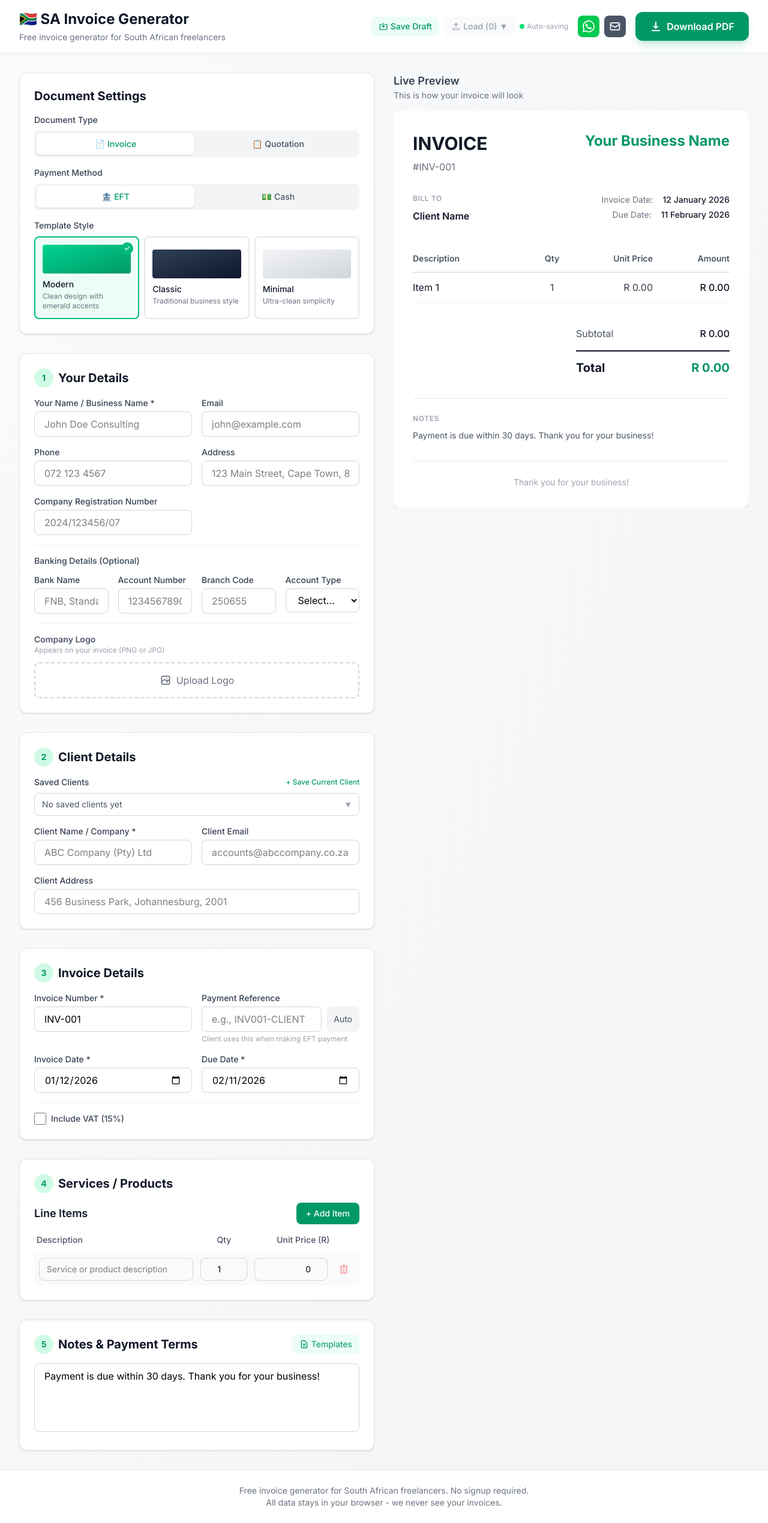
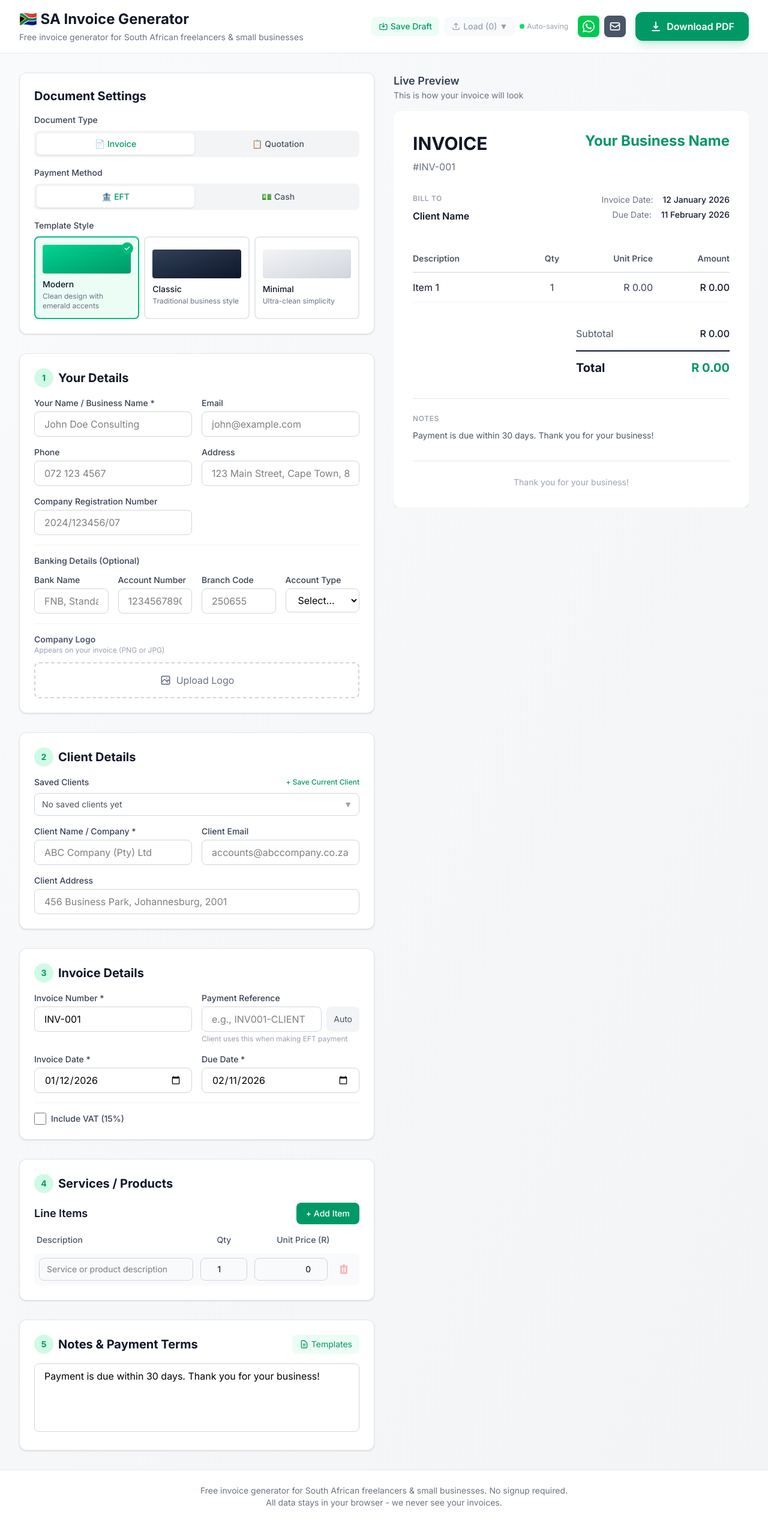
Before and after one commit to enrom1994/invoice-generator, a Next.js app: page /invoice-generator/ in a window 1280 px wide. Shown: the whole page at 60% size. Built offline with nearby package versions, Linux system fonts and the light colour scheme.

Commit message:
Update text to include small businesses alongside freelancers

```diff
--- a/src/app/layout.tsx
+++ b/src/app/layout.tsx
@@ -5,9 +5,9 @@ import './globals.css';
 const inter = Inter({ subsets: ['latin'] });
 
 export const metadata: Metadata = {
-  title: 'SA Invoice Generator | Free Invoice Tool for South African Freelancers',
+  title: 'SA Invoice Generator | Free Invoice Tool for South African Freelancers & Small Businesses',
   description:
-    'Create professional invoices for free. Built for South African freelancers with ZAR currency, optional 15% VAT, and PDF download. No signup required.',
+    'Create professional invoices for free. Built for South African freelancers and small businesses with ZAR currency, optional 15% VAT, and PDF download. No signup required.',
   keywords: [
     'invoice generator',
     'South Africa',
@@ -21,16 +21,16 @@ export const metadata: Metadata = {
   authors: [{ name: 'SA Invoice Generator' }],
   creator: 'SA Invoice Generator',
   openGraph: {
-    title: 'SA Invoice Generator | Free Invoice Tool for South African Freelancers',
+    title: 'SA Invoice Generator | Free Invoice Tool for South African Freelancers & Small Businesses',
     description:
-      'Create professional invoices for free. Built for South African freelancers with ZAR currency, optional 15% VAT, and PDF download.',
+      'Create professional invoices for free. Built for South African freelancers and small businesses with ZAR currency, optional 15% VAT, and PDF download.',
     type: 'website',
     locale: 'en_ZA',
   },
   twitter: {
     card: 'summary_large_image',
     title: 'SA Invoice Generator',
-    description: 'Free invoice generator for South African freelancers',
+    description: 'Free invoice generator for South African freelancers & small businesses',
   },
   robots: 'index, follow',
 };
--- a/src/app/page.tsx
+++ b/src/app/page.tsx
@@ -106,7 +106,7 @@ export default function Home() {
                   🇿🇦 SA Invoice Generator
                 </h1>
                 <p className="text-sm text-gray-500 mt-1">
-                  Free invoice generator for South African freelancers
+                  Free invoice generator for South African freelancers & small businesses
                 </p>
               </div>
               {/* Pro badge */}
@@ -202,7 +202,7 @@ export default function Home() {
       <footer className="bg-white border-t border-gray-200 mt-auto">
         <div className="max-w-7xl mx-auto px-4 sm:px-6 lg:px-8 py-6">
           <p className="text-center text-sm text-gray-500">
-            Free invoice generator for South African freelancers. No signup required.
+            Free invoice generator for South African freelancers & small businesses. No signup required.
             <br />
             All data stays in your browser - we never see your invoices.
           </p>
```
